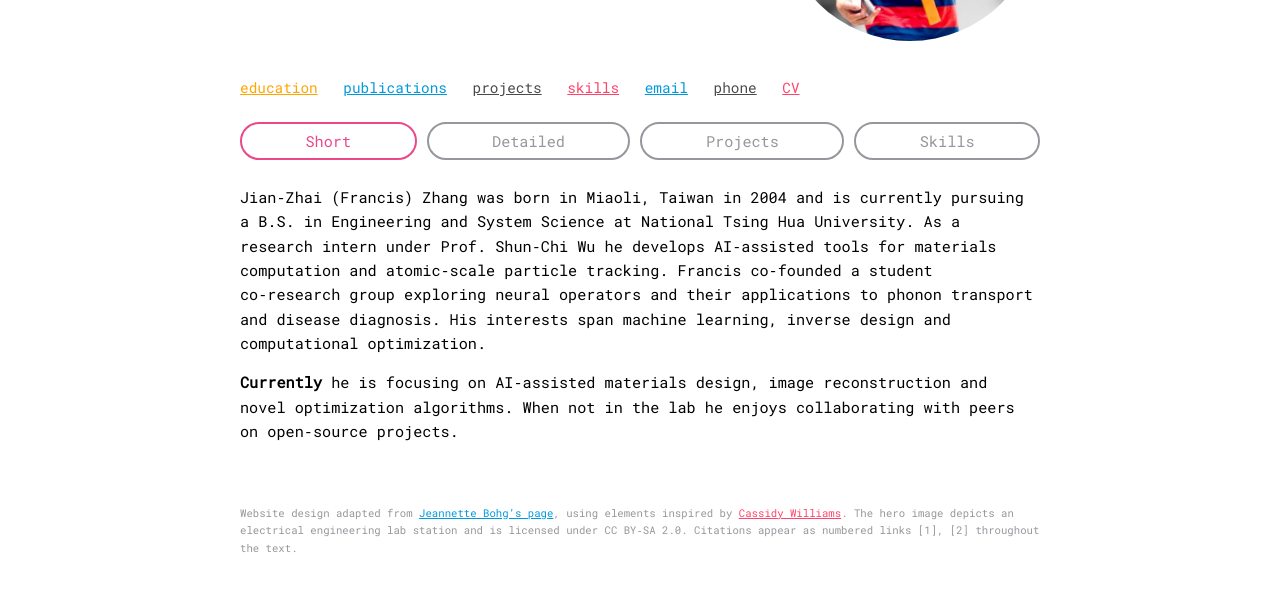
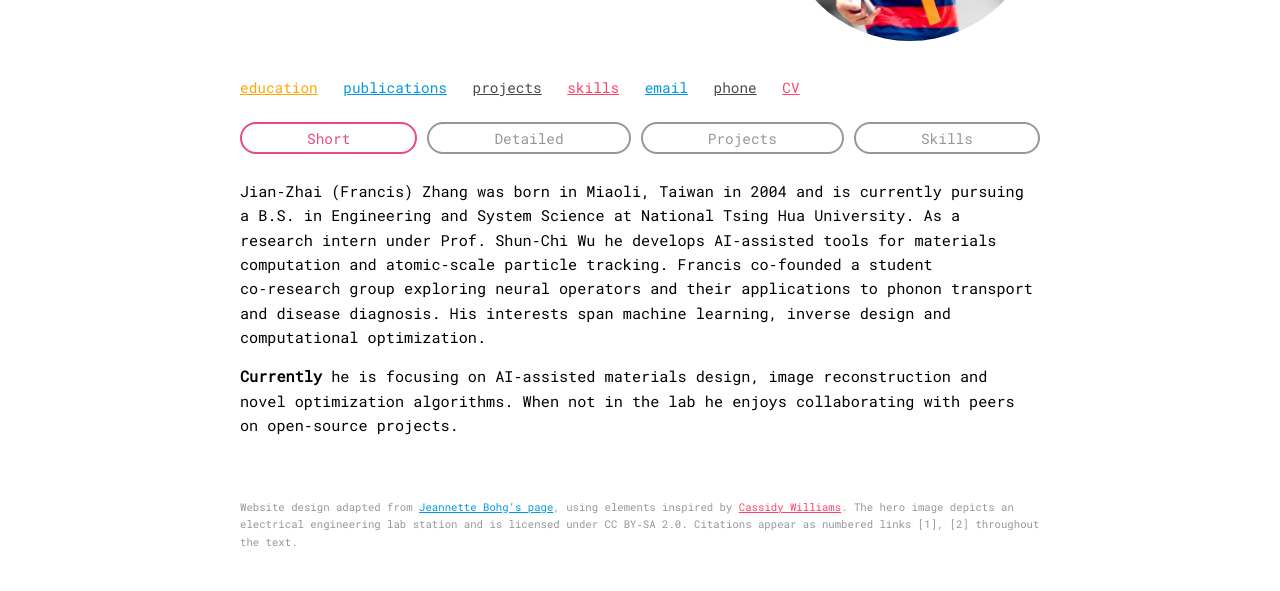
Before and after one commit to FrancisPhillipsBuger/FrancisPhillipsBuger.github.io, a plain HTML site: page index.html in a window 1280 px wide. Shown: the part 279-870 px from the top of the page. Drawn offline with Linux system fonts and the light colour scheme.

Commit message:
Refine button styles in dark mode: adjusted dimensions, padding, border-radius, and font size for improved aesthetics and usability.

```diff
--- a/style.css
+++ b/style.css
@@ -43,14 +43,14 @@ html.dark-mode {
 button {
   /* Pill shaped toggle buttons inspired by Jeannette Bohg’s original design. */
   display: inline-block;
-  min-width: 100px;
-  height: 38px;
-  padding: 4px 20px;
+  min-width: 72px;
+  height: 32px;
+  padding: 2px 14px;
   border: 2px solid #96979c;
-  border-radius: 30px;
+  border-radius: 22px;
   box-sizing: border-box;
   color: #96979c;
-  font-size: 0.95rem;
+  font-size: 0.9rem;
   font-family: inherit;
   background: transparent;
   transition: background 0.3s ease, color 0.3s ease, border-color 0.3s ease;
```
